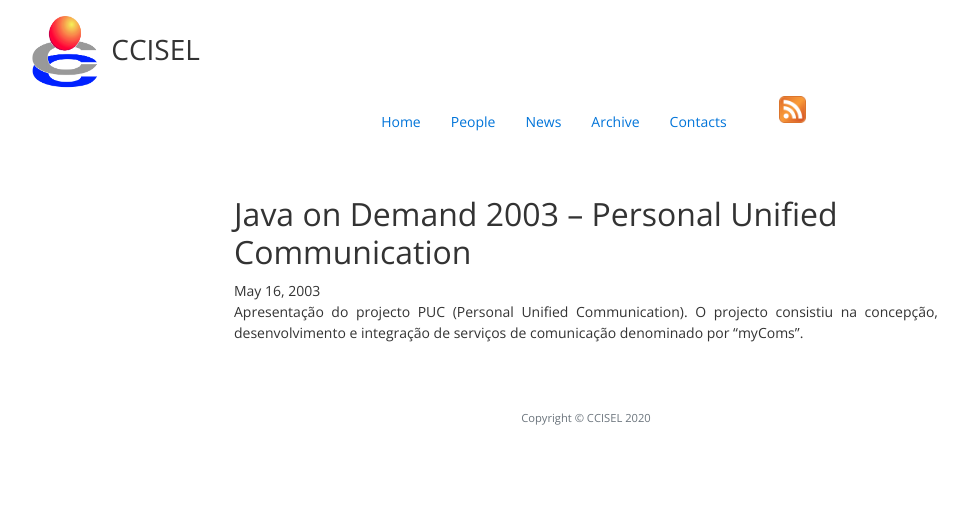
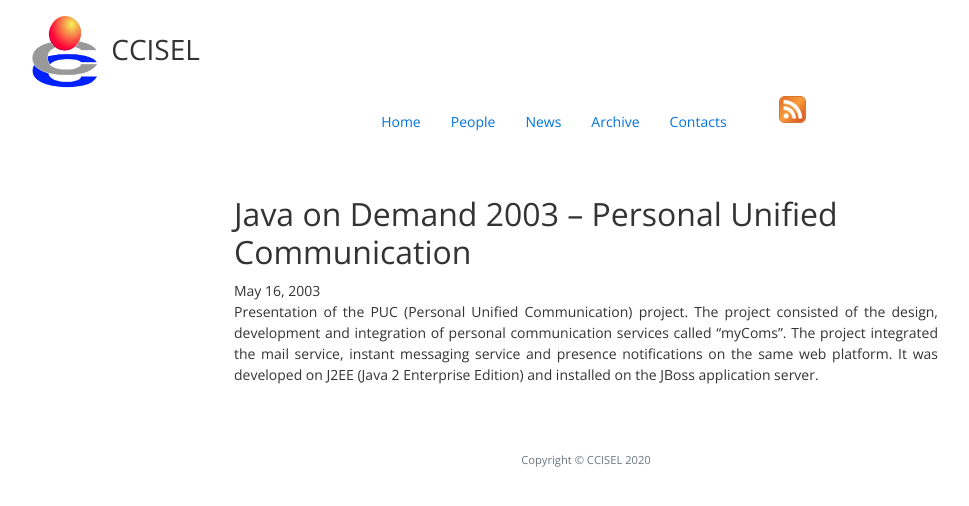
Before and after one commit to jpatri/ccisel.github.io, a Jekyll site: the page built from _posts/2003-05-16-patri-puc.md, in a window 1280 px wide. Shown: the top 506 px of the page, without its empty margins (54-1023 px from the left). Built offline with Jekyll 4.4.1, drawn with Linux system fonts in a browser that asks for light colours.

Commit message:
Translated and updated

```diff
--- a/_posts/2003-05-16-patri-puc.md
+++ b/_posts/2003-05-16-patri-puc.md
@@ -14,6 +14,4 @@ author:
 
 ---
 
-Apresentação do projecto PUC (Personal Unified Communication). O projecto
-consistiu na concepção, desenvolvimento e integração de serviços de comunicação
-denominado por “myComs”.
+Presentation of the PUC (Personal Unified Communication) project. The project consisted of the design, development and integration of personal communication services called “myComs”. The project integrated the mail service, instant messaging service and presence notifications on the same web platform. It was developed on J2EE (Java 2 Enterprise Edition) and installed on the JBoss application server.
```
